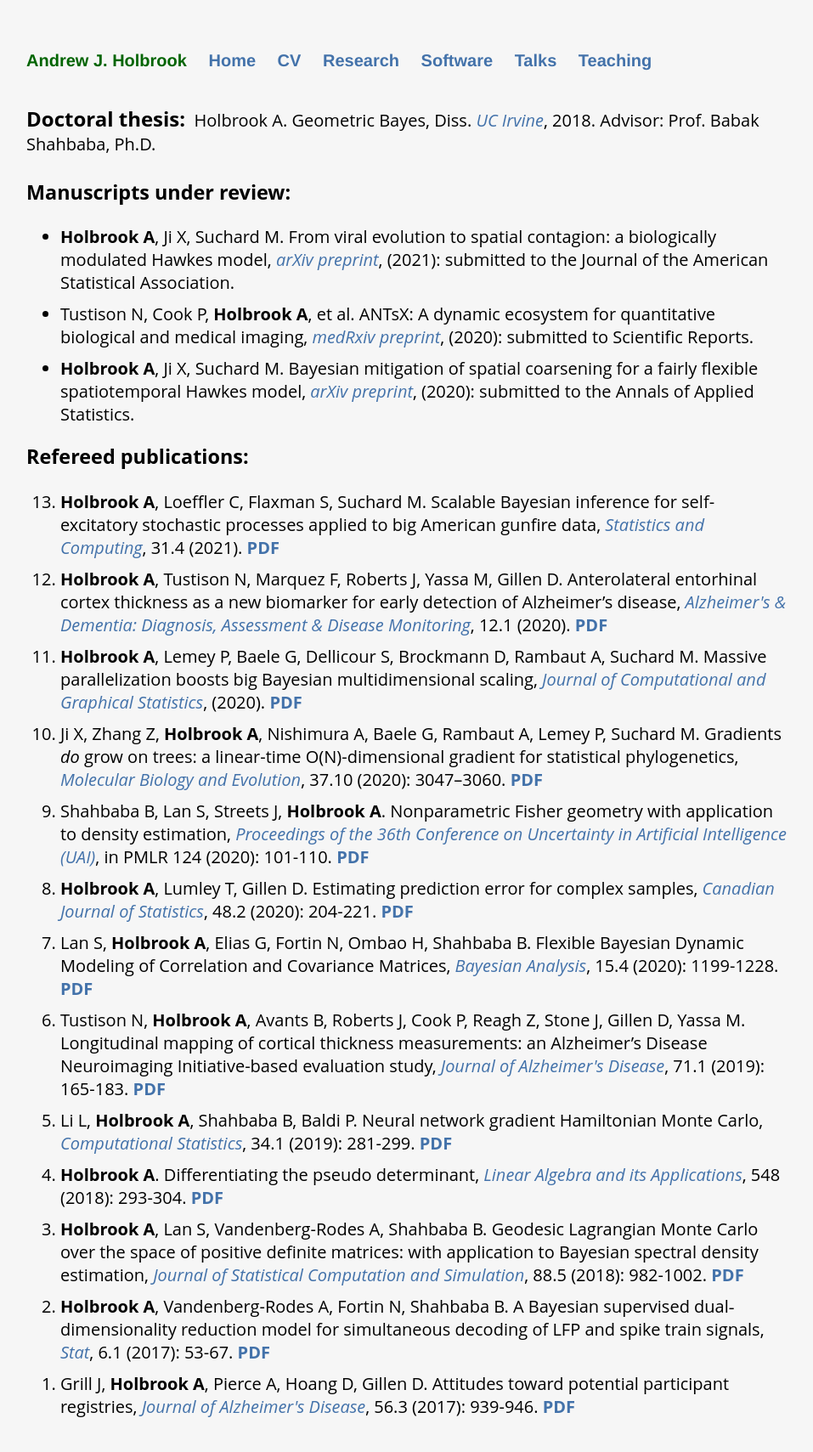
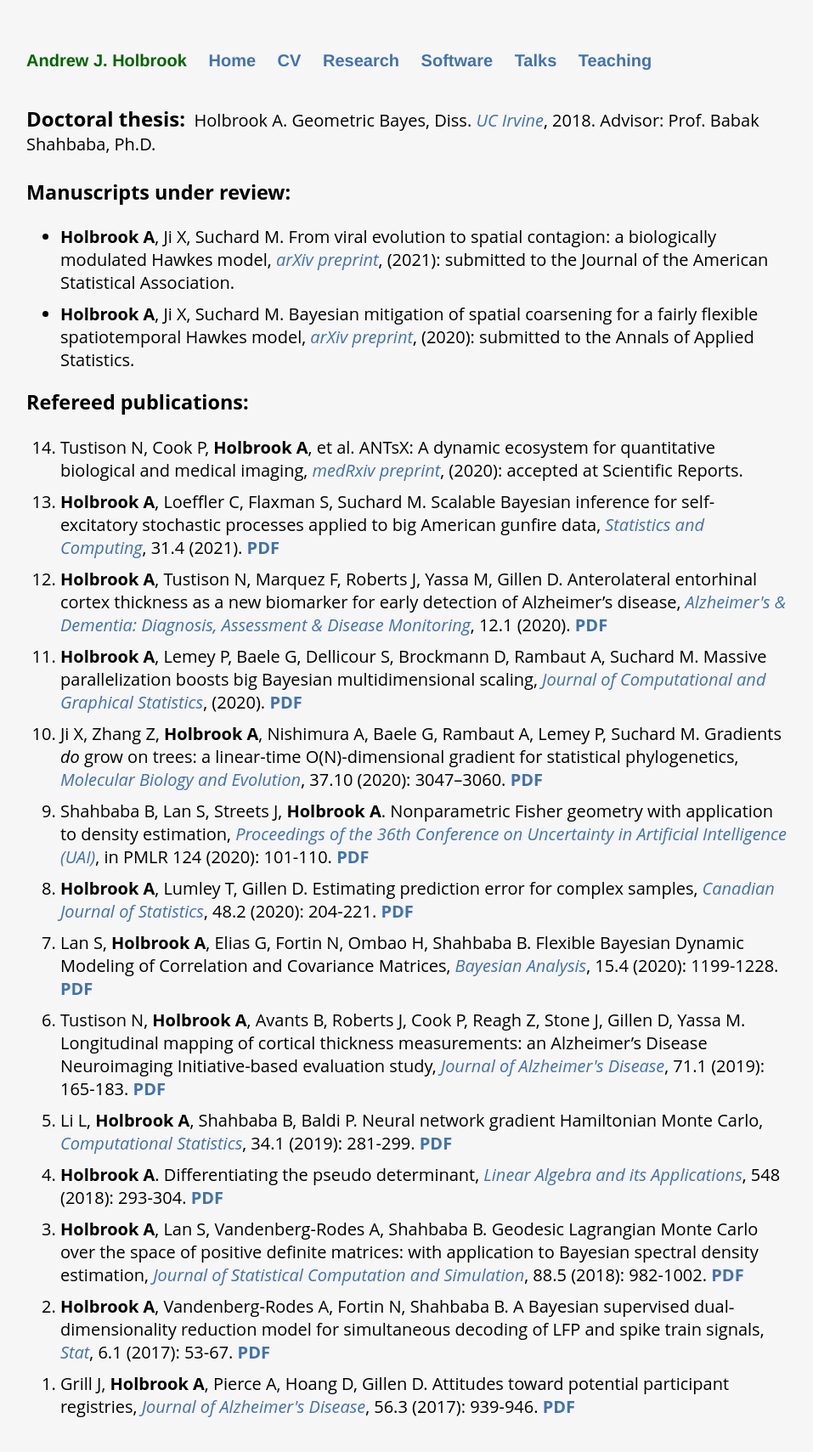
Before and after one commit to andrewjholbrook/andrewjholbrook.github.io, a Jekyll site: the page built from research.html, in a window 1280 px wide. Shown: the whole page at 85% size, without its empty margins (161-1118 px from the left). Built offline with Jekyll 4.4.1, drawn with Linux system fonts in a browser that asks for light colours; a style sheet for code colours, icons or effects is not loaded.

Commit message:
Update research.html

```diff
--- a/research.html
+++ b/research.html
@@ -12,13 +12,13 @@
   <h3>Manuscripts under review:</h3>
   <ul id="preprints">
                     <li> <b>Holbrook A</b>, Ji X, Suchard M. From viral evolution to spatial contagion: a biologically modulated Hawkes model, <i><a href="https://arxiv.org/abs/2103.03348" target="_blank">arXiv preprint</a></i>, (2021): submitted to the Journal of the American Statistical Association.
-                    <li> Tustison N, Cook P, <b>Holbrook A</b>, et al. ANTsX: A dynamic ecosystem for quantitative biological and medical imaging, <i><a href="https://doi.org/10.1101/2020.10.19.20215392" target="_blank">medRxiv preprint</a></i>, (2020): submitted to Scientific Reports.
             <li> <b>Holbrook A</b>, Ji X, Suchard M. Bayesian mitigation of spatial coarsening for a fairly flexible spatiotemporal Hawkes model, <i><a href="https://arxiv.org/abs/2010.02994" target="_blank">arXiv preprint</a></i>, (2020): submitted to the Annals of Applied Statistics.
                         </ul>
 
   <h3>Refereed publications:</h3>
 
   <ol id="pubs" reversed>
+                            <li> Tustison N, Cook P, <b>Holbrook A</b>, et al. ANTsX: A dynamic ecosystem for quantitative biological and medical imaging, <i><a href="https://doi.org/10.1101/2020.10.19.20215392" target="_blank">medRxiv preprint</a></i>, (2020): accepted at Scientific Reports.
                     <li> <b>Holbrook A</b>, Loeffler C, Flaxman S, Suchard M. Scalable Bayesian inference for self-excitatory stochastic processes applied to big American gunfire data, <i><a href="https://doi.org/10.1007/s11222-020-09980-4" target="_blank">Statistics and Computing</a></i>, 31.4 (2021). <a href="papers/DCGunfire.pdf" target="_blank"><b>PDF</b></a>
                     <li> <b>Holbrook A</b>, Tustison N, Marquez F, Roberts J, Yassa M, Gillen D. Anterolateral entorhinal cortex thickness as a new biomarker for early detection of Alzheimer’s disease, <i><a href="https://alz-journals.onlinelibrary.wiley.com/doi/full/10.1002/dad2.12068" target="_blank">Alzheimer's & Dementia: Diagnosis, Assessment & Disease Monitoring</a></i>, 12.1 (2020). <a href="papers/dad2.12068.pdf" target="_blank"><b>PDF</b></a>
                         <li> <b>Holbrook A</b>, Lemey P, Baele G, Dellicour S, Brockmann D, Rambaut A, Suchard M. Massive parallelization boosts big Bayesian multidimensional scaling, <i><a href="https://doi.org/10.1080/10618600.2020.1754226" target="_blank">Journal of Computational and Graphical Statistics</a></i>, (2020). <a href="papers/massive.pdf" target="_blank"><b>PDF</b></a>
```
